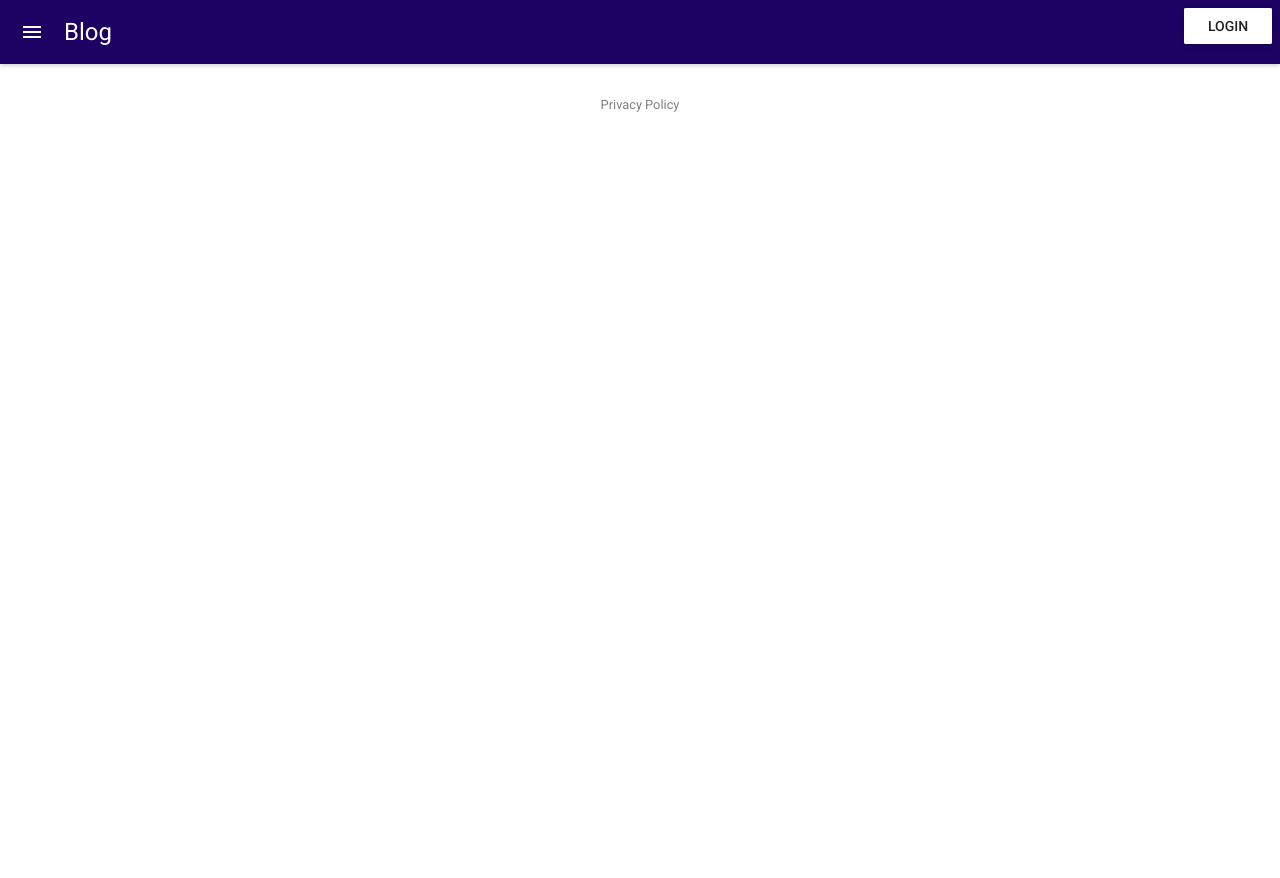
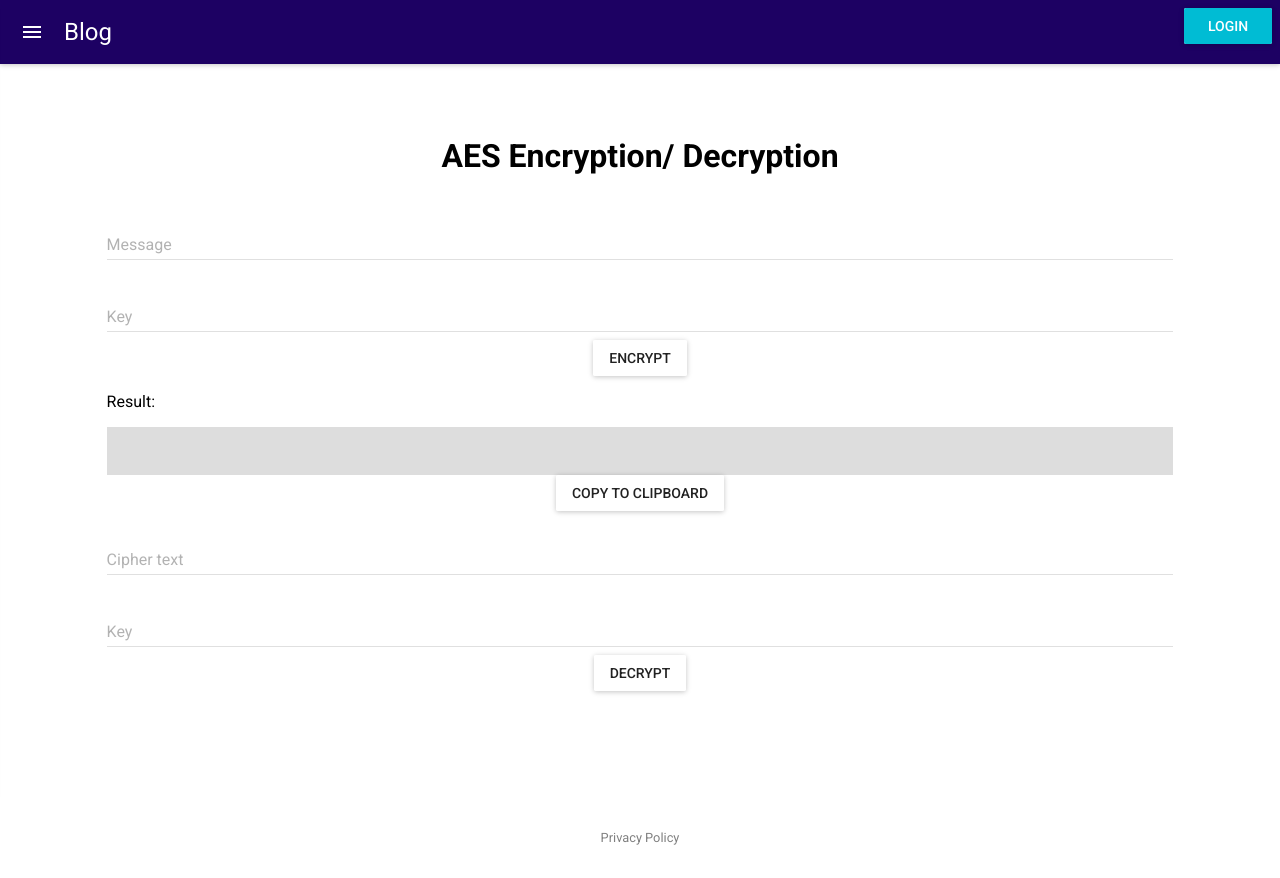
Before and after one commit to joanithagomez/Blog-Application, a React (Create React App) app: page /encdec in a window 1280 px wide. Before the commit the page ends 800 px from the top, so only its background shows below. Built offline with nearby package versions, Linux system fonts and the light colour scheme; no server answers; what react-async-script would draw is missing.

Commit message:
Aes encrypt-decrypt added

```diff
--- a/package.json
+++ b/package.json
@@ -3,6 +3,7 @@
   "version": "0.1.0",
   "private": true,
   "dependencies": {
+    "crypto-js": "^3.1.9-1",
     "material-ui": "^0.20.0",
     "react": "^16.2.0",
     "react-async-script": "^0.9.1",
--- /dev/null
+++ b/src/EncryptionDecryption.js
@@ -0,0 +1,127 @@
+import React, { Component } from "react";
+import RaisedButton from "material-ui/RaisedButton";
+import FlatButton from "material-ui/FlatButton";
+import TextField from "material-ui/TextField";
+import "./style.css";
+import { CopyToClipboard } from "react-copy-to-clipboard";
+
+var CryptoJS = require("crypto-js");
+
+class EncDec extends Component {
+  constructor(props) {
+    super(props);
+    this.state = {
+      fields: {},
+      result: null
+    };
+  }
+
+  handleEncClick = event => {
+    event.preventDefault();
+    // console.log(this.state.fields["msg"] + " " + this.state.fields["key"]);
+    if (
+      this.state.fields["msg"] === undefined ||
+      this.state.fields["key"] === undefined
+    ) {
+      this.setState({
+        result: "Fields empty. Please provide message and key"
+      });
+    } else {
+      var en = CryptoJS.AES.encrypt("msg", "key");
+      console.log(en.toString());
+      var encrypted = CryptoJS.AES.encrypt(
+        this.state.fields["msg"],
+        this.state.fields["key"]
+      );
+
+      this.setState({
+        result: encrypted.toString()
+      });
+      // console.log("SHA256" + SHA256("Message"));
+    }
+  };
+
+  handleDecClick = event => {
+    event.preventDefault();
+    console.log(this.state.fields["cipher"] + " " + this.state.fields["deckey"]);
+    if (
+      this.state.fields["cipher"] === undefined ||
+      this.state.fields["deckey"] === undefined
+    ) {
+      this.setState({
+        result: "Fields empty. Please provide message and key"
+      });
+    } else {
+      var bytes = CryptoJS.AES.decrypt(
+        this.state.fields["cipher"],
+        this.state.fields["deckey"]
+      );
+      var de = bytes.toString(CryptoJS.enc.Utf8);
+
+      console.log(de.toString());
+
+      this.setState({
+        result: de
+      });
+      // console.log("SHA256" + SHA256("Message"));
+    }
+  };
+
+  handleChange = event => {
+    event.preventDefault();
+    let fields = this.state.fields;
+    let name = event.target.name;
+    let value = event.target.value;
+    fields[name] = value;
+
+    this.setState({
+      fields
+    });
+  };
+  render() {
+    return (
+      <div className="container">
+        <h1>AES Encryption/ Decryption</h1>
+        <div className="enc">
+          <TextField
+            name="msg"
+            onChange={this.handleChange}
+            fullWidth={true}
+            floatingLabelText="Message"
+          />
+          <TextField
+            name="key"
+            onChange={this.handleChange}
+            fullWidth={true}
+            floatingLabelText="Key"
+          />
+          <RaisedButton onClick={this.handleEncClick} label="Encrypt" />
+        </div>
+        <p style={{ float: "left" }}> Result:</p>
+        <span className="result">
+          <p>{this.state.result}</p>
+        </span>
+        <CopyToClipboard onCopy={this.onCopy} text={this.state.result}>
+          <RaisedButton label="Copy to clipboard" />
+        </CopyToClipboard>
+        <div className="dec">
+          <TextField
+            name="cipher"
+            onChange={this.handleChange}
+            fullWidth={true}
+            floatingLabelText="Cipher text"
+          />
+          <TextField
+            name="deckey"
+            onChange={this.handleChange}
+            fullWidth={true}
+            floatingLabelText="Key"
+          />
+          <RaisedButton onClick={this.handleDecClick} label="Decrypt" />
+        </div>
+      </div>
+    );
+  }
+}
+
+export default EncDec;
--- a/src/Header.js
+++ b/src/Header.js
@@ -9,7 +9,6 @@ import { Link } from "react-router-dom";
 import Login from "./Login";
 import "./style.css";
 import Popover from "material-ui/Popover";
-import Menu from "material-ui/Menu";
 import RaisedButton from "material-ui/RaisedButton";
 
 class Header extends Component {
@@ -62,6 +61,11 @@ class Header extends Component {
             containerElement={<Link to="/websitedefacing" />}
             onClick={this.handleClose}
           />
+          <MenuItem
+            primaryText="Encryption/ Decryption"
+            containerElement={<Link to="/encdec" />}
+            onClick={this.handleClose}
+          />
         </Drawer>
       </span>
     );
@@ -94,7 +98,7 @@ class LogInButton extends Component {
   render() {
     return (
       <div>
-        <RaisedButton onClick={this.handleClick} label="Login" />
+        <RaisedButton onClick={this.handleClick} primary={true} label="Login" />
         <Popover
           style={{ width: 400, backgroundColor: "#fff" }}
           open={this.state.open}
--- a/src/LinkSetup.js
+++ b/src/LinkSetup.js
@@ -7,7 +7,7 @@ import RegisterLogin from "./RegisterLogin";
 import Blog from "./Blog";
 import NewBlog from "./NewBlog";
 import PrivacyPolicy from "./PrivacyPolicy";
-
+import EncryptionDecryption from "./EncryptionDecryption";
 class LinkSetup extends Component {
   render() {
     const MyRegisterLogin = props => {
@@ -37,6 +37,7 @@ class LinkSetup extends Component {
           <Route path="/xssdemo" component={Xss} />
           <Route path="/websitedefacing" component={SiteDefacing} />
           <Route path="/privacypolicy" component={PrivacyPolicy} />
+          <Route path="/encdec" component={EncryptionDecryption} />
         </Switch>
       </div>
     );
--- a/src/SiteDefacing.js
+++ b/src/SiteDefacing.js
@@ -35,18 +35,20 @@ class SiteDefacing extends Component {
         </div>
         <div dangerouslySetInnerHTML={{ __html: this.createMarkup() }} />
         <div>
-          <img
-            alt="GoWarriors"
-            src="https://www.downtowncampbell.com/sites/default/files/styles/8-large_650/public/uploads/users/2915/images_5_0?itok=fVADfn-Q"
-          />
+          <img alt="GoWarriors" />
         </div>
 
-        <div className="instructions">
+        <div>
           <TextField
             onChange={this.handleChange}
             fullWidth={true}
             floatingLabelText="Title"
           />
+        </div>
+        <div className="instructions">
+          <h3>To test:</h3>
+
+          <div>
             {
               "<img src=0 onerror=\"document.getElementsByTagName('img')[1].src = 'https://dontweightaround.files.wordpress.com/2011/10/gowarriors.jpg'\">"
             }
@@ -56,8 +58,9 @@ class SiteDefacing extends Component {
                 "<img src=0 onerror=\"document.getElementsByTagName('img')[1].src = 'https://dontweightaround.files.wordpress.com/2011/10/gowarriors.jpg'\">"
               }
             >
-            <RaisedButton label="Copy" />
+              <RaisedButton label="Copy to clipboard" />
             </CopyToClipboard>
+          </div>
         </div>
       </div>
     );
--- a/src/Xss.js
+++ b/src/Xss.js
@@ -29,31 +29,46 @@ class Xss extends Component {
     this.setState({ copied: true });
   };
   render() {
+    const style = { margin: 12 };
+
     return (
       <div className="container">
         <h1>Cross-site scripting Demo</h1>
         <div dangerouslySetInnerHTML={{ __html: this.createMarkup() }} />
-        <TextField onChange={this.handleChange} floatingLabelText="Title" />
+        <div className="titlefield">
+          <TextField
+            onChange={this.handleChange}
+            fullWidth={true}
+            floatingLabelText="Title"
+          />
+        </div>
+        <div className="instructions">
+          <h3>To test:</h3>
           <div>
             {"<img src=0 onerror='alert(1)'/>"}
-          <CopyToClipboard onCopy={this.onCopy} text={"<img src=0 onerror='alert(1)'/>"}>
-            <RaisedButton label="Copy" />
+            <CopyToClipboard
+              onCopy={this.onCopy}
+              text={"<img src=0 onerror='alert(1)'/>"}
+            >
+              <RaisedButton style={style} label="Copy to clipboard" />
             </CopyToClipboard>
           </div>
           <div>
             {"<h1>Demo text<h1/>"}
             <CopyToClipboard onCopy={this.onCopy} text={"<h1>Demo text<h1/>"}>
-            <RaisedButton label="Copy" />
+              <RaisedButton style={style} label="Copy to clipboard" />
             </CopyToClipboard>
           </div>
           <div>
+            <div>After logging in: </div>
             {"<img src=0 onerror='console.log(document.cookie);'"}/>
             <CopyToClipboard
               onCopy={this.onCopy}
               text={"<img src=0 onerror='console.log(document.cookie);'"}
             >
-            <RaisedButton label="Copy" />
+              <RaisedButton style={style} label="Copy to clipboard" />
             </CopyToClipboard>
+          </div>
         </div>
       </div>
     );
--- a/src/style.css
+++ b/src/style.css
@@ -2,12 +2,15 @@
 .container {
   min-height: inherit;
   /*height: 80vh;*/
-  padding: 8.33%;
+  padding: 4% 8.33% 8.33% 8.33%;
   text-align: center;
 }
 
 .instructions {
   font-size: 0.9em;
+  /*border: 1px solid red;*/
+  text-align: left;
+  margin-top: 6%;
 }
 
 .appbar {
@@ -31,3 +34,12 @@
   background-color: #eee !important;
   letter-spacing: 1px !important;
 }
+
+.result {
+  display: flex;
+  justify-content: center;
+  align-items: center;
+  background-color: #ddd;
+  height: 6vh;
+  width: 100%;
+}
```
Lines whose indentation alone changed are shown as unchanged.
